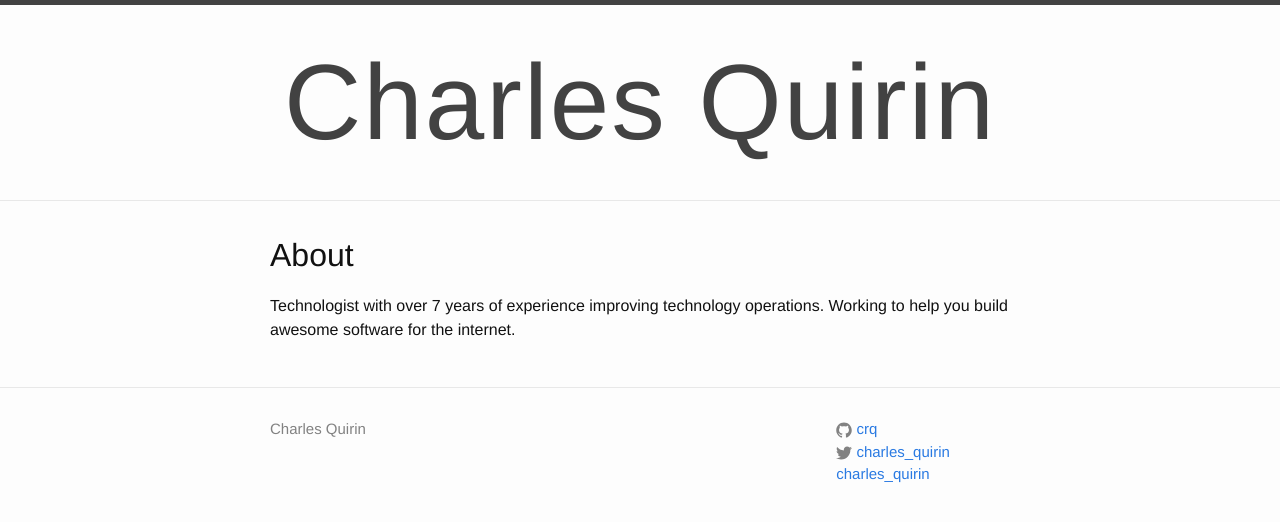
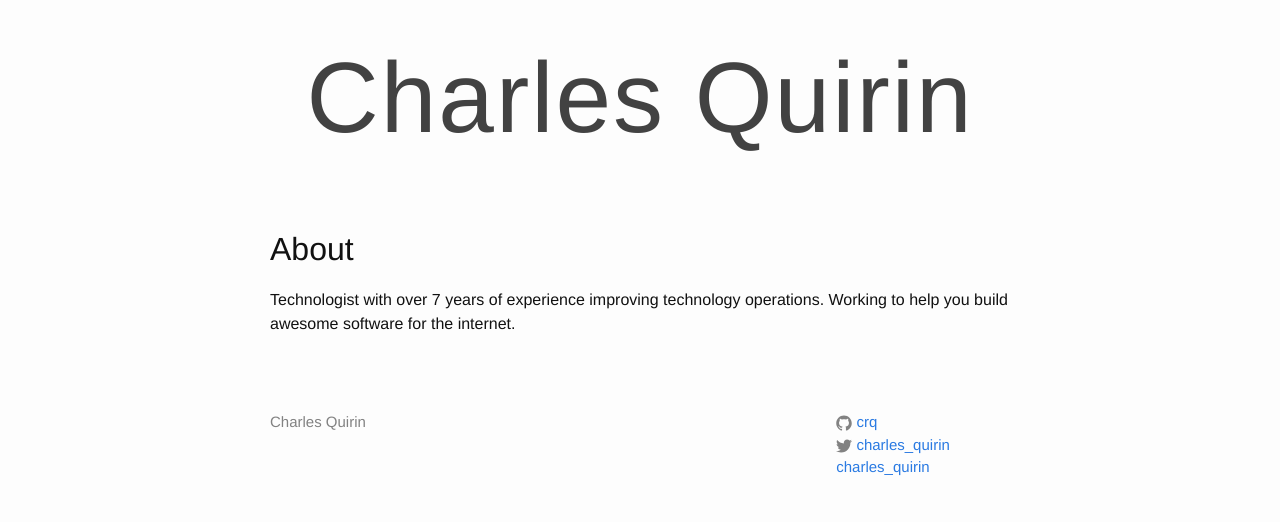
Before and after one commit to crq/crq.github.io, a Jekyll site: the page built from index.html, in a window 1280 px wide. Shown: the top 522 px of the page. Built offline with Jekyll 4.4.1, drawn with Linux system fonts in a browser that asks for light colours.

Commit message:
Remove bottom borders

```diff
--- a/_sass/_layout.scss
+++ b/_sass/_layout.scss
@@ -2,8 +2,6 @@
  * Site header
  */
 .site-header {
-    border-top: 5px solid $grey-color-dark;
-    border-bottom: 1px solid $grey-color-light;
     min-height: 56px;
 
     // Positioning context for the mobile navigation icon
@@ -11,7 +9,7 @@
 }
 
 .site-title {
-    font-size: 107px;
+    font-size: 100px;
     font-weight: 500;
     line-height: 95px;
     letter-spacing: 2px;
@@ -32,7 +30,6 @@
  * Site footer
  */
 .site-footer {
-    border-top: 1px solid $grey-color-light;
     padding: $spacing-unit 0;
 }
 
```
